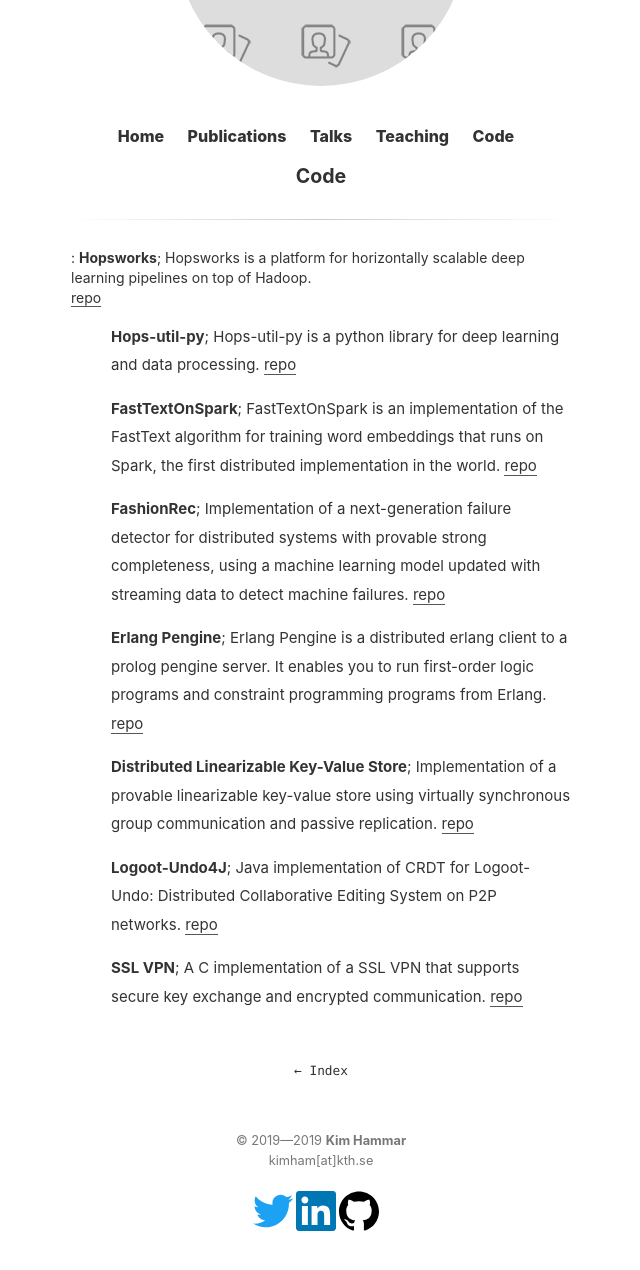
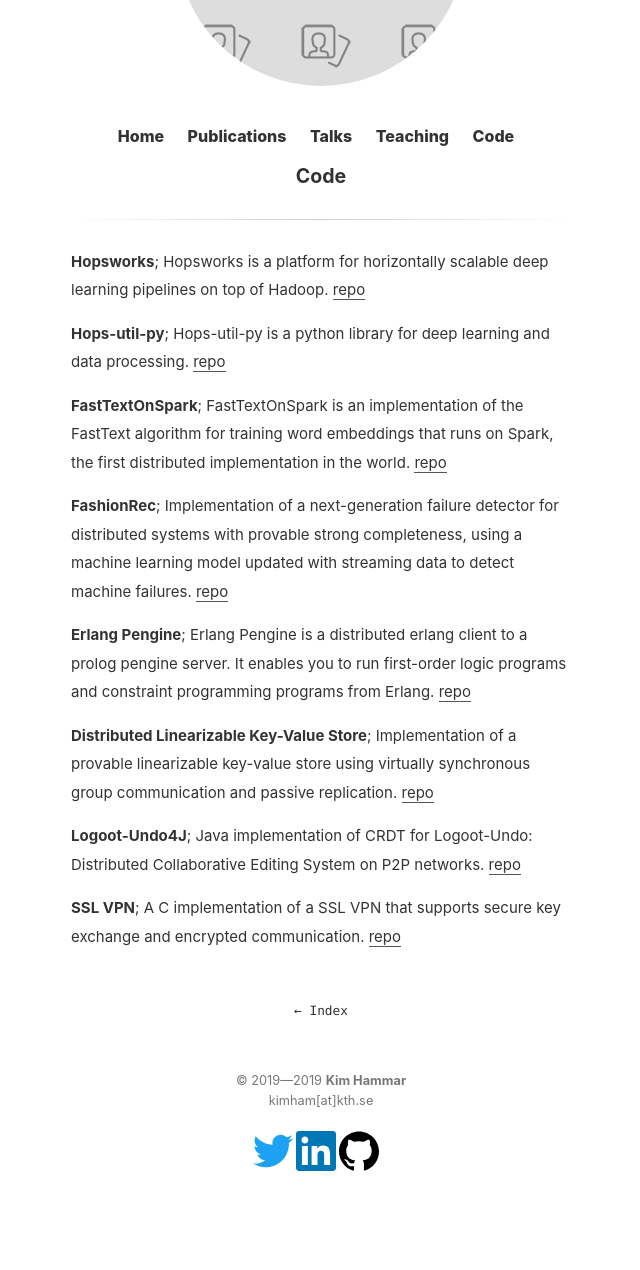
Before and after one commit to Limmen/Limmen.github.io, a Jekyll site: the page built from code.md, in a window 1280 px wide, cut to the strip 244-1516 px from the top of the page. Shown: the whole strip, without its empty margins (319-959 px from the left). Built offline with Jekyll 4.4.1, drawn with Linux system fonts in a browser that asks for light colours; after the commit the page ends 1456 px from its top, so only the background shows below that.

Commit message:
update code

```diff
--- a/code.md
+++ b/code.md
@@ -3,26 +3,26 @@
 title: Code
 ---
 
-:   **Hopsworks**; Hopsworks is a platform for horizontally scalable deep learning pipelines on top of Hadoop.
-	[repo](https://github.com/logicalclocks/hopsworks)
+**Hopsworks**; Hopsworks is a platform for horizontally scalable deep learning pipelines on top of Hadoop.
+[repo](https://github.com/logicalclocks/hopsworks)
 
-:   **Hops-util-py**; Hops-util-py is a python library for deep learning and data processing.
-	[repo](https://github.com/logicalclocks/hops-util-py)
+**Hops-util-py**; Hops-util-py is a python library for deep learning and data processing.
+[repo](https://github.com/logicalclocks/hops-util-py)
 
-:   **FastTextOnSpark**; FastTextOnSpark is an implementation of the FastText algorithm for training word embeddings that runs on Spark, the first distributed implementation in the world.
-	[repo](https://github.com/Limmen/FastTextOnSpark)
+**FastTextOnSpark**; FastTextOnSpark is an implementation of the FastText algorithm for training word embeddings that runs on Spark, the first distributed implementation in the world.
+[repo](https://github.com/Limmen/FastTextOnSpark)
 
-:   **FashionRec**; Implementation of a next-generation failure detector for distributed systems with provable strong completeness, using a machine learning model updated with streaming data to detect machine failures.
-	[repo](https://github.com/Limmen/mlfd_prototype)
+**FashionRec**; Implementation of a next-generation failure detector for distributed systems with provable strong completeness, using a machine learning model updated with streaming data to detect machine failures.
+[repo](https://github.com/Limmen/mlfd_prototype)
 
-:   **Erlang Pengine**; Erlang Pengine is a distributed erlang client to a prolog pengine server. It enables you to run first-order logic programs and constraint programming programs from Erlang.
-	[repo](https://github.com/Limmen/erl_pengine)
+**Erlang Pengine**; Erlang Pengine is a distributed erlang client to a prolog pengine server. It enables you to run first-order logic programs and constraint programming programs from Erlang.
+[repo](https://github.com/Limmen/erl_pengine)
 
-:   **Distributed Linearizable Key-Value Store**; Implementation of a provable linearizable key-value store using virtually synchronous group communication and passive replication.
-	[repo](https://github.com/Limmen/Distributed-KV-store)
+**Distributed Linearizable Key-Value Store**; Implementation of a provable linearizable key-value store using virtually synchronous group communication and passive replication.
+[repo](https://github.com/Limmen/Distributed-KV-store)
 
-:   **Logoot-Undo4J**; Java implementation of CRDT for Logoot-Undo: Distributed Collaborative Editing System on P2P networks.
-	[repo](https://github.com/Limmen/KompicsLogoot)
+**Logoot-Undo4J**; Java implementation of CRDT for Logoot-Undo: Distributed Collaborative Editing System on P2P networks.
+[repo](https://github.com/Limmen/KompicsLogoot)
 
-:   **SSL VPN**; A C implementation of a SSL VPN that supports secure key exchange and encrypted communication.
-	[repo](https://github.com/Limmen/Basic_SSL_VPN)
+**SSL VPN**; A C implementation of a SSL VPN that supports secure key exchange and encrypted communication.
+[repo](https://github.com/Limmen/Basic_SSL_VPN)
```
